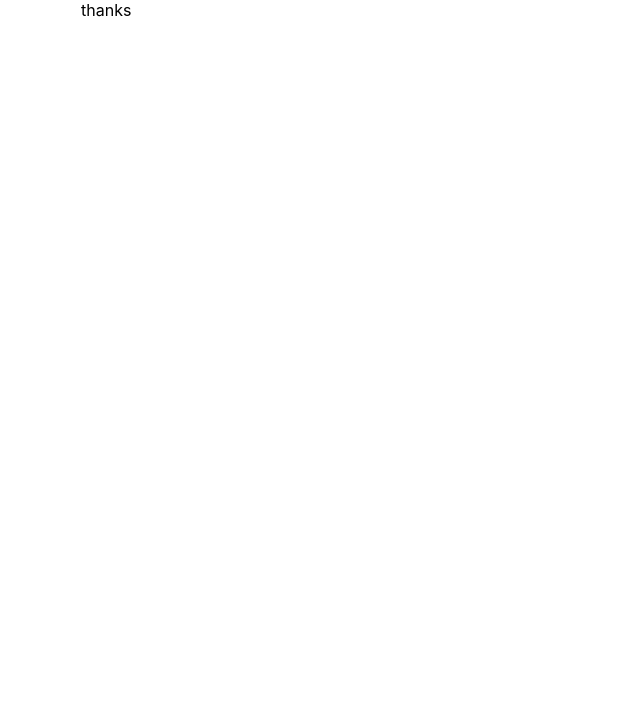
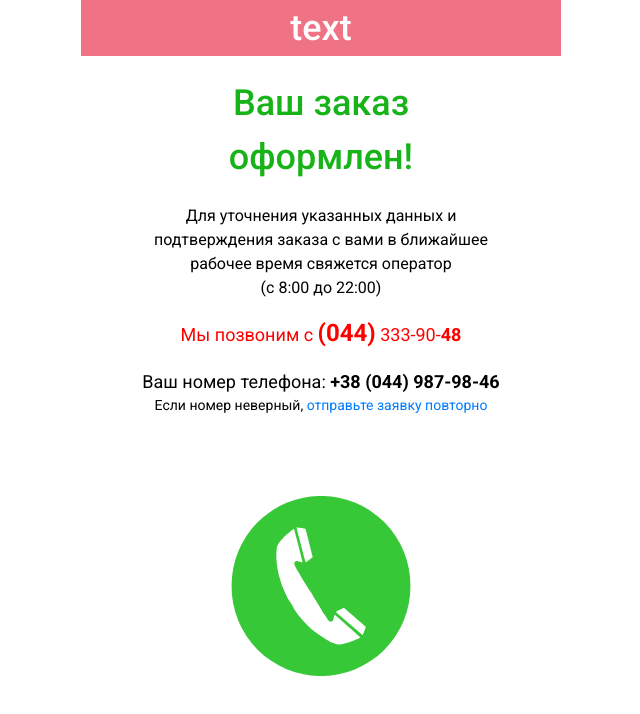
Before and after one commit to vaseklllM/favorite_box, a Next.js app: page /thanks in a window 1280 px wide. Shown: the top 714 px of the page, without its empty margins (319-959 px from the left). Built offline with nearby package versions, Linux system fonts and the light colour scheme.

Commit message:
Add thanks page

```diff
--- a/pages/_document.tsx
+++ b/pages/_document.tsx
@@ -11,7 +11,7 @@ class MyDocument extends Document {
       <Html style={{ scrollBehavior: "smooth" }}>
         <Head>
           <link
-            href='https://fonts.googleapis.com/css2?family=Roboto:wght@300;400;700&display=swap'
+            href='https://fonts.googleapis.com/css2?family=Roboto:wght@300;400;500;700&display=swap'
             rel='stylesheet'
           />
           <link
--- a/pages/index.tsx
+++ b/pages/index.tsx
@@ -1,6 +1,6 @@
-import Head from "next/head"
+// import Head from "next/head"
 import Landing from "../components/Landing"
-import styles from "../styles/Home.module.css"
+// import styles from "../styles/Home.module.css"
 
 export default function Home() {
   return <Landing />
--- a/pages/style.scss
+++ /dev/null
@@ -1,3 +0,0 @@
-html {
-  scroll-behavior: smooth;
-}
--- a/pages/thanks/index.tsx
+++ b/pages/thanks/index.tsx
@@ -1,6 +1,54 @@
+import Link from "next/link"
 import React from "react"
+import { IColors } from "../../components/Landing"
+import CompanyName from "../../components/Landing/CompanyName"
+import { H1, H4, H6, Span14, Span16 } from "../../components/Text"
 import classes from "./style.module.scss"
+import Image from "next/image"
+
+const colors: IColors = {
+  green: "#EF7385",
+  grey: "#2f3339",
+  grey1: "#f7f8f9",
+  timerGray: "#EFF2F5",
+  hr: "#DEDFE0",
+  orange: "#FA9535",
+  starsColor: "#FA9535",
+  orange1: "#FF4E00",
+  textGreenColor: "green",
+  blue: "#36D0F8",
+}
 
 export default function thanks(props) {
-  return <div className={classes.body}>thanks</div>
+  return (
+    <div className={classes.body}>
+      <CompanyName name={"text"} backgroundColor={colors.green} />
+      <H1 className={classes.title}>Ваш заказ оформлен!</H1>
+      <Span16 className={classes.subtitle}>
+        Для уточнения указанных данных и подтверждения заказа с вами в ближайшее рабочее
+        время свяжется оператор
+      </Span16>
+      <Span16 className={classes.subtitle2}>(с 8:00 до 22:00)</Span16>
+      <H4 className={classes.my_phone}>
+        Мы позвоним с <strong>(044)</strong> 333-90-<strong>48</strong>
+      </H4>
+      <H4 className={classes.you_phone}>
+        Ваш номер телефона: <strong>+38 (044) 987-98-46</strong>
+      </H4>
+      <Span14 className={classes.wrong_number}>
+        Если номер неверный,{" "}
+        <Link href='/'>
+          <a>отправьте заявку повторно</a>
+        </Link>
+      </Span14>
+      <div className={classes.img}>
+        <Image
+          src='/phone-call-icon.svg'
+          alt='Picture of the author'
+          width={180}
+          height={180}
+        />
+      </div>
+    </div>
+  )
 }
--- a/pages/thanks/style.module.scss
+++ b/pages/thanks/style.module.scss
@@ -3,4 +3,61 @@
   padding: 0;
   margin: 0 auto;
   background: #fff;
+
+  .title {
+    text-align: center;
+    color: rgb(24, 179, 24);
+    text-align: center;
+    width: 300px;
+    margin: 20px auto 0 auto;
+    font-weight: 500;
+  }
+
+  .subtitle {
+    text-align: center;
+    width: 350px;
+    display: block;
+    margin: 20px auto 0 auto;
+  }
+
+  .subtitle2 {
+    display: block;
+    margin: 0 auto 0 auto;
+    text-align: center;
+  }
+
+  .my_phone {
+    display: block;
+    margin: 20px auto 0 auto;
+    text-align: center;
+    color: red;
+
+    strong {
+      &:first-child {
+        font-size: 24px;
+      }
+    }
+  }
+
+  .you_phone {
+    display: block;
+    margin: 20px auto 0 auto;
+    text-align: center;
+  }
+
+  .wrong_number {
+    display: block;
+    margin: 0 auto 0 auto;
+    text-align: center;
+
+    a {
+      color: #007bff;
+    }
+  }
+
+  .img {
+    margin-top: 80px;
+    display: flex;
+    justify-content: center;
+  }
 }
```
Also changed, not shown: public/phone-call-icon.svg (added).
